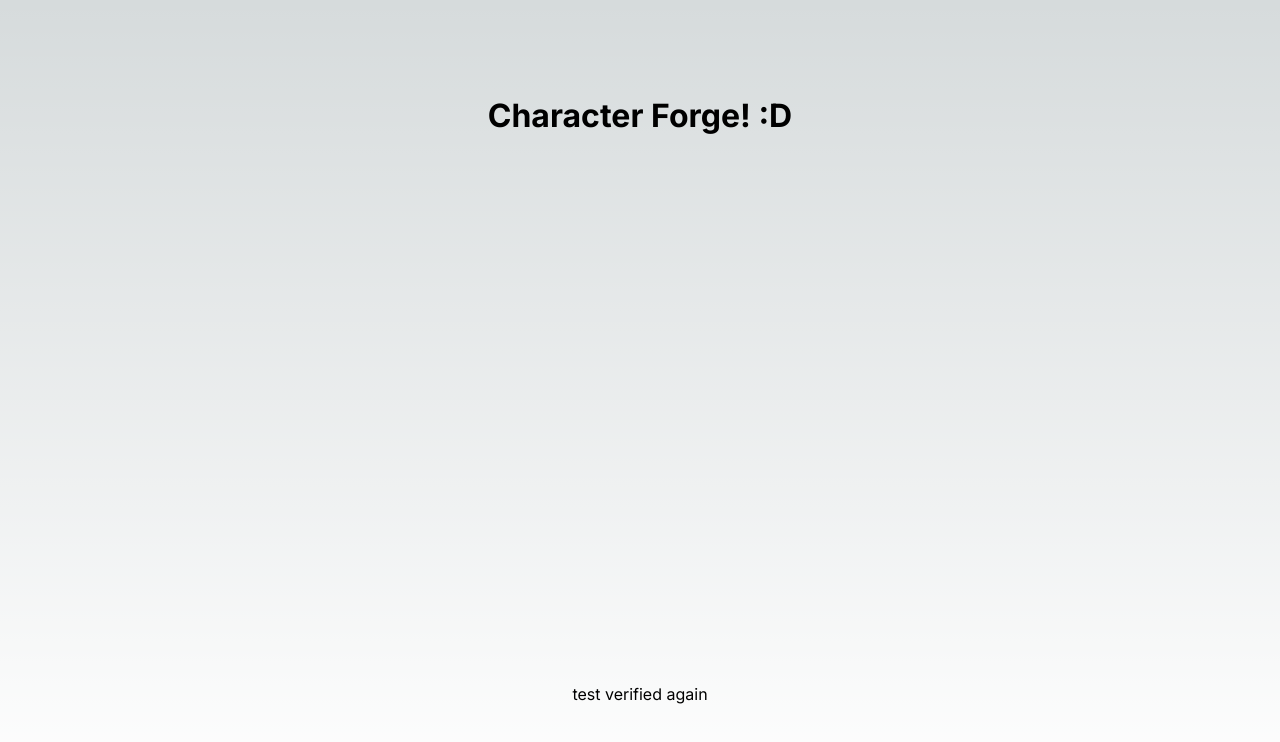
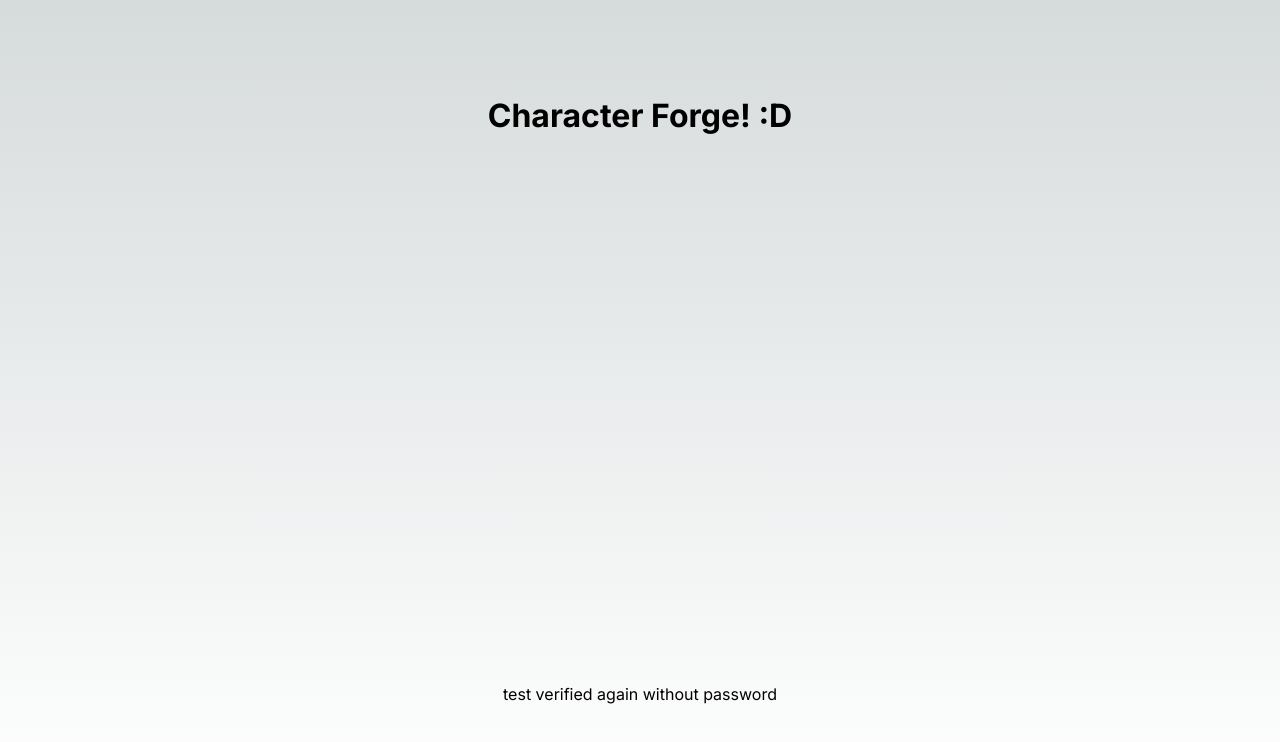
Before and after one commit to jawwadbr/dnd5e-character-forge, a Next.js app in the folder front-character-forge/: page / in a window 1280 px wide. Shown: the top 742 px of the page. Built offline with nearby package versions, Linux system fonts and the light colour scheme.

Commit message:
Test verified again without password

```diff
--- a/front-character-forge/src/app/page.tsx
+++ b/front-character-forge/src/app/page.tsx
@@ -5,7 +5,7 @@ export default function Home() {
   return (
     <main className={styles.main}>
       <h1>Character Forge! :D</h1>
-      <p>test verified again</p>
+      <p>test verified again without password</p>
     </main>
   )
 }
```
